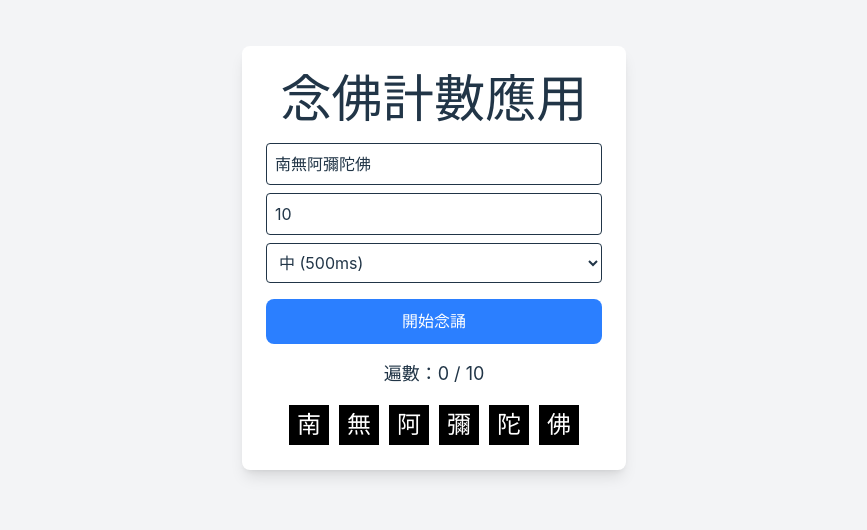
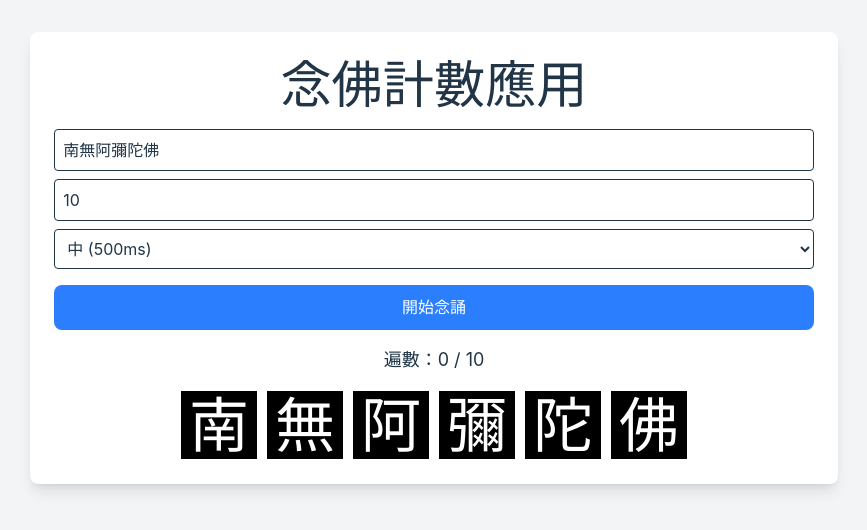
Before and after one commit to masterkai/chanting-buddha-app, a React (Vite) app: page / in a window 1280 px wide. Shown: the part 142-672 px from the top of the page, without its empty margins (206-1073 px from the left). Built offline with nearby package versions, Linux system fonts and the light colour scheme.

Commit message:
feat: Increase Buddha character size
Increase the font size of the Buddha character display.  Removed unnecessary width constraint from the counter display. (main)

```diff
--- a/src/App.tsx
+++ b/src/App.tsx
@@ -65,7 +65,7 @@ const App: React.FC = () => {
     return (
         <div className="flex flex-col items-center justify-center min-h-screen min-w-screen bg-gray-100 p-4">
             {!finished ? (
-                <div className="bg-white p-6 rounded-lg shadow-lg w-96 text-center will-change-auto">
+                <div className="bg-white p-6 rounded-lg shadow-lg text-center will-change-auto">
                     <h1 className="text-xl font-bold mb-4">念佛計數應用</h1>
 
                     {/* 佛號輸入 */}
@@ -121,7 +121,7 @@ const App: React.FC = () => {
                     </div>
 
                     {/* 佛號顯示 */}
-                    <div className="text-2xl font-bold flex justify-center mt-4">
+                    <div className="text-6xl font-bold flex justify-center mt-4">
                         {chant.split("").map((char, index) => (
                             <span
                                 key={index}
```
